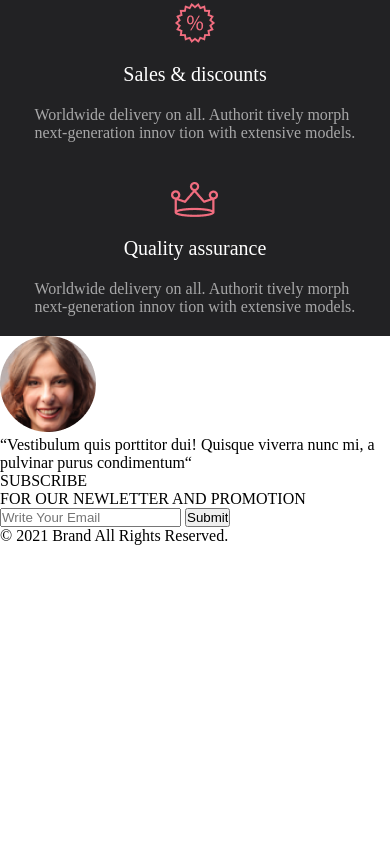
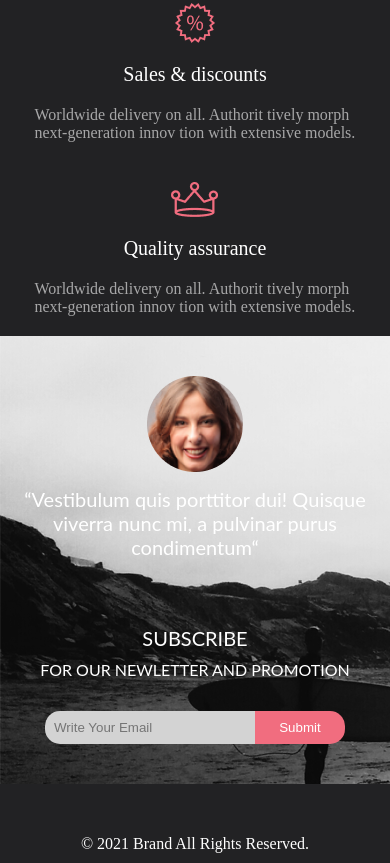
Before and after one commit to Ali-Aliev-pr/Online-Magasine, a plain HTML site: page index.html in a window 390 px wide. Shown: the part 5379-6242 px from the top of the page. Before the commit the page ends 5942 px from the top, so only its background shows below. Drawn offline with Linux system fonts and the light colour scheme; files whose address does not match are found by name.

Commit message:
information

```diff
--- a/css/registration.scss
+++ b/css/registration.scss
@@ -230,6 +230,76 @@ $mainColor: #F16D7F;
         }
     }
 
+    &__subscribe {
+        height: 448px;
+        background-image: url(../img/subscribe/bac.png);
+
+        &__wrapp {
+            @include container();
+            @include justify-content(space-between);
+            height: 100%;
+            align-items: center;
+        }
+
+        &__left {
+            display: flex;
+            flex-direction: column;
+            // height: 100%;
+            align-items: center;
+
+            &__text {
+                color:white;
+                font-size: 20px;
+                font-family: Lato;
+                width: 378px;
+                text-align: center;
+                padding-top: 15px;
+            }
+        }
+
+        &__right {
+            &__title {
+                text-align: center;
+                font-size: 20px;
+                padding-bottom: 10px;
+                font-family: Lato;
+            }
+
+            &__description {
+                font-family: Lato;
+            }
+
+            &__inputs {
+                display: flex;
+                justify-content: center;
+                padding-top: 32px;
+            }
+        }
+
+        .input__subscribe {
+            border: none;
+            background-color: lightgray;
+            padding: 9px;
+            width: 210px;
+            border-radius: 15px 0 0 15px;
+        }
+
+        .button__subscribe {
+            border: none;
+            background-color: $mainColor;
+            border-radius: 0 15px 15px 0;
+            width: 90px;
+            color: white;
+            cursor: pointer;
+            transition: 0.5s;
+        }
+
+        .button__subscribe:hover {
+            background-color: white;
+            color: $mainColor;
+        }
+    }
+
     .overlay {
         position: absolute;
         top: 0;
@@ -282,6 +352,21 @@ $mainColor: #F16D7F;
 
     .btn {
         cursor: pointer;
+    }
+}
+
+.footer {
+    height: 79px;
+    background-color: #222224;
+    &__wrapper {
+        @include container();
+        @include justify-content(space-between);
+        height: 100%;
+        align-items: center;
+
+        &__left {
+            color: white;
+        }
     }
 }
 
@@ -379,6 +464,39 @@ $mainColor: #F16D7F;
     .information {
         margin: 20px 0;
     }
+
+    .footer__wrapper {
+        flex-direction: column-reverse;
+        align-items: center;
+
+        &__left {
+            padding-bottom: 10px;
+        }
+
+        &__right {
+            padding-top: 10px;
+        }
+    }
+
+    .main__subscribe__wrapp {
+        flex-direction: column;
+    }
+
+    .main__subscribe__left {
+        padding-top: 40px;
+    }
+
+    .main__subscribe__right {
+        padding-bottom: 40px;
+    }
+
+    .main__subscribe__right__description {
+        color: white;
+    }
+
+    .main__subscribe__right__title {
+        color: white;
+    }
 }
 
 // @media (max-width: 414px) {
```
Also changed, not shown: css/registration.css, 1 other file.
